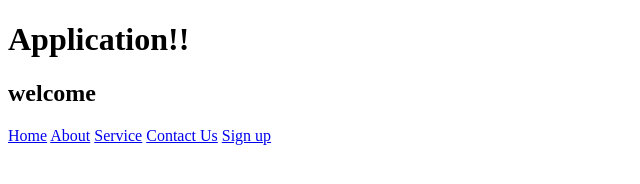
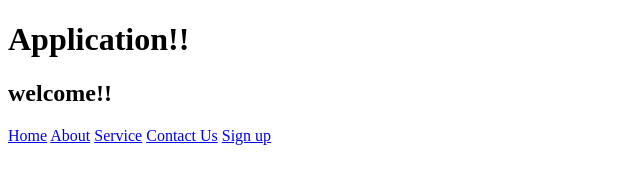
Before and after one commit to Anmisha709/remote, a plain HTML site: page index.html in a window 1280 px wide. Shown: the full height of the page, 0-640 px from the left. Drawn offline with Linux system fonts and the light colour scheme.

Commit message:
Update index.html"changedd"

```diff
--- a/index.html
+++ b/index.html
@@ -6,7 +6,7 @@
     </head>
     <body>
         <h1>Application!!</h1>
-        <h2>welcome</h2>
+        <h2>welcome!!</h2>
         <a href="home.html">Home</a>
         <a href="about.html">About</a>
         <a href="service.html">Service</a>
```
